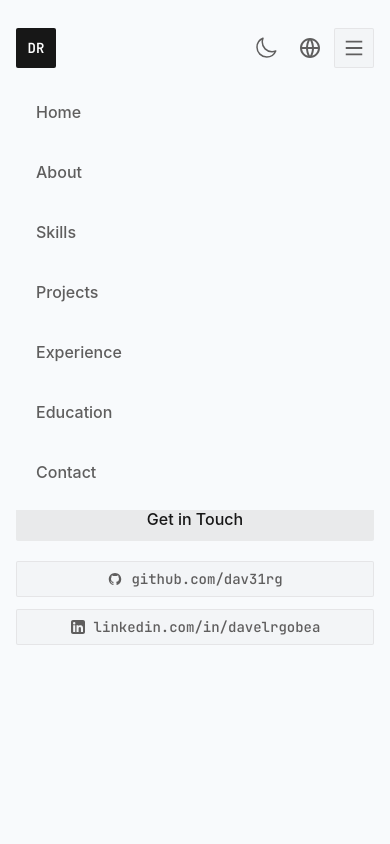
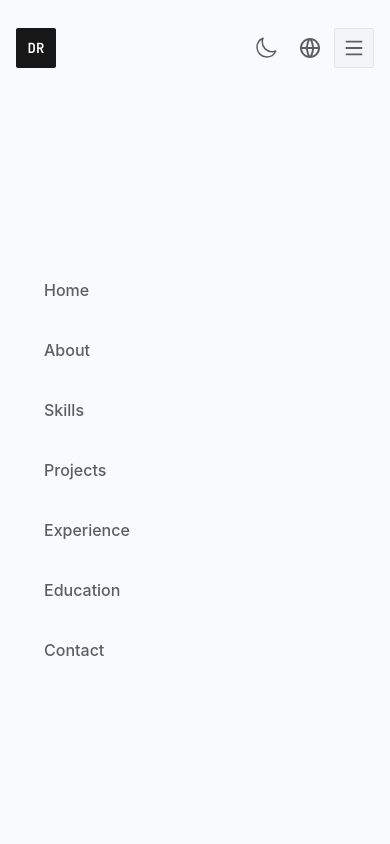
Before and after one commit to dav31rg/myPorfolio, a React (Vite) app: page / in a window 390 px wide. Both pictures are taken after a click on the button 354 px from the left and 48 px from the top of the page. Shown: the top 844 px of the page. Built offline with nearby package versions, Linux system fonts and the light colour scheme.

Commit message:
style: refine mobile navigation and footer

```diff
--- a/src/components/footer/footer.tsx
+++ b/src/components/footer/footer.tsx
@@ -34,7 +34,7 @@ const Footer: React.FC<FooterProps> = ({
 
   return (
     <footer className="border-t border-tertiary/15 bg-white dark:border-white/10 dark:bg-secondary">
-      <div className="layout flex flex-col items-start justify-between gap-6 py-8 sm:flex-row sm:items-center">
+      <div className="layout flex flex-wrap items-center justify-center gap-3 py-8">
         <p className="text-sm text-tertiary">
           <span className="font-mono text-secondary dark:text-white">
             {credit.toLocaleUpperCase()} {name.toUpperCase()}
@@ -47,7 +47,7 @@ const Footer: React.FC<FooterProps> = ({
 
         <nav
           aria-label={navigationLabel}
-          className="flex w-full flex-col gap-3 sm:w-auto sm:flex-row"
+          className="flex gap-10"
         >
           {socialMedia.map((social) => {
             const isLinkedIn = social.icon === "linkedin";
@@ -62,12 +62,15 @@ const Footer: React.FC<FooterProps> = ({
                 href={href}
                 target="_blank"
                 rel="noreferrer"
+                aria-label={isLinkedIn ? "LinkedIn" : "GitHub"}
                 variant="ghost"
                 size="sm"
                 className="font-mono"
-                leftIcon={<SocialIcon className="size-4" />}
+                leftIcon={<SocialIcon className="size-5" />}
               >
-                {isLinkedIn ? "LinkedIn" : "GitHub"}
+                <span className="hidden sm:inline">
+                  {isLinkedIn ? "LinkedIn" : "GitHub"}
+                </span>
               </Button>
             );
           })}
@@ -76,10 +79,10 @@ const Footer: React.FC<FooterProps> = ({
             onClick={handleBackToTop}
             variant="ghost"
             size="sm"
-            className="font-mono"
-            rightIcon={<ArrowUp className="size-4" />}
+            className="font-mono "
+            rightIcon={<ArrowUp className="size-5" />}
           >
-            {backToTop}
+            <span className="hidden sm:inline whitespace-nowrap">{backToTop}</span>
           </Button>
         </nav>
       </div>
--- a/src/components/header/header.tsx
+++ b/src/components/header/header.tsx
@@ -101,11 +101,11 @@ const Header: React.FC<HeaderProps> = ({
 
           {/* Mobile navigation */}
           {isMenuOpen && (
-            <ul className="absolute right-0 top-[4.6rem] hidden w-full list-none flex-col gap-4 bg-(--header-background) p-4 max-lg:flex">
+            <ul className="fixed inset-x-0 bottom-0 top-24 z-40 hidden w-full list-none flex-col items-center justify-center gap-4 overflow-y-auto bg-(--header-background) p-6 max-lg:flex">
               {info.map((item) => (
                 <li
                   key={item.id}
-                  className="animate-[menu-in_180ms_ease_both] motion-reduce:animate-none"
+                  className="w-full max-w-sm animate-[menu-in_180ms_ease_both] motion-reduce:animate-none"
                 >
                   <Button
                     type="button"
--- a/src/data/portfolio.ts
+++ b/src/data/portfolio.ts
@@ -33,7 +33,7 @@ const englishInfo = {
       "Electronic Engineer",
     ],
     actions: [
-      { id: "projects", label: "View Projects" },
+      { id: "experience", label: "View Experience" },
       { id: "contact", label: "Get in Touch" },
     ],
     contact: [
@@ -146,7 +146,7 @@ const englishInfo = {
     title: "Professional experience building software solutions.",
     subtitle:
       "A look at my roles, the sectors I have supported, and the technologies used to deliver reliable software.",
-    leadRecommendation: "https://www.linkedin.com/in/davelrgobea/details/recommendations/#endorsements",
+    leadRecommendation: "https://www.linkedin.com/in/davelrgobea",
     work: [
       {
         title: "Software Engineer",
@@ -525,7 +525,7 @@ const spanishInfo = {
     subtitle:
       "Un recorrido por mis roles, los sectores en los que he colaborado y las tecnologías que utilizo para crear soluciones confiables.",
     leadRecommendation:
-      "https://www.linkedin.com/in/davelrgobea/details/recommendations/#endorsements",
+      "https://www.linkedin.com/in/davelrgobea",
     work: [
       {
         title: "Ingeniero de software",
```
